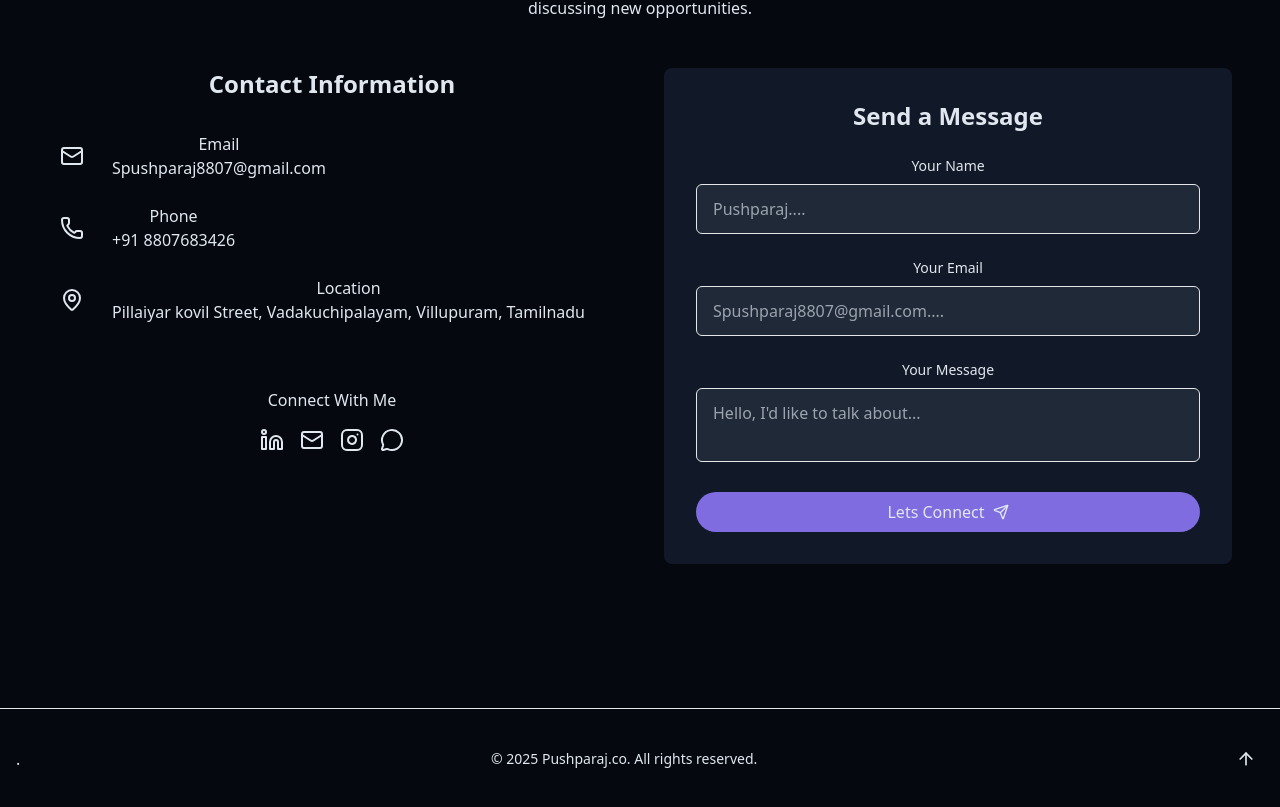
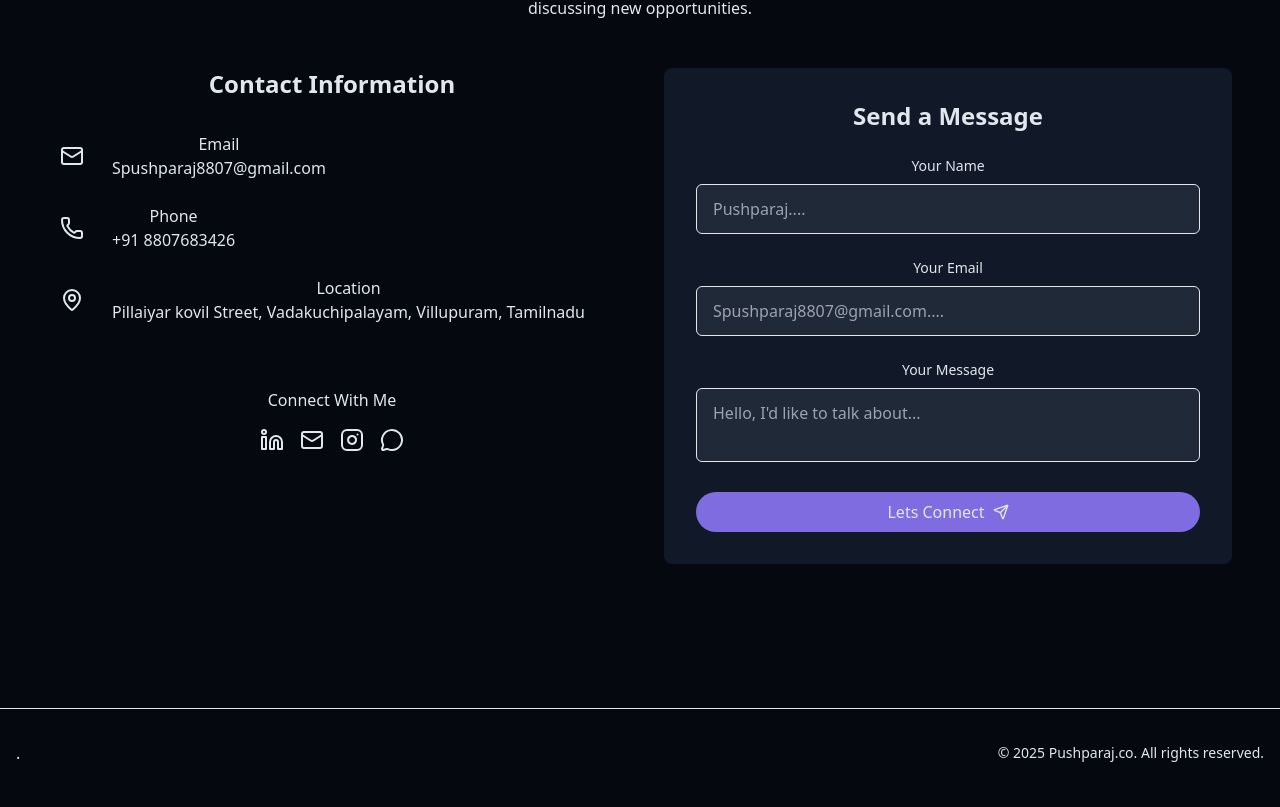
Before and after one commit to Pushparaj-sp/Portfolio, a React (Vite) app: page / in a window 1280 px wide. Shown: the part 4212-5019 px from the top of the page. Built offline with nearby package versions, Linux system fonts and the light colour scheme.

Commit message:
update css style and config

```diff
--- a/src/components/Footer.jsx
+++ b/src/components/Footer.jsx
@@ -8,12 +8,7 @@ export const Footer = () => {
         {" "}
         &copy; {new Date().getFullYear()} Pushparaj.co. All rights reserved.
       </p>
-      <a
-        href="#hero"
-        className="p-2 rounded-full bg-primary/10 hover:bg-primary/20 text-primary transition-colors"
-      >
-        <ArrowUp size={20} />
-      </a>
+
     </footer>
   );
 };
```
